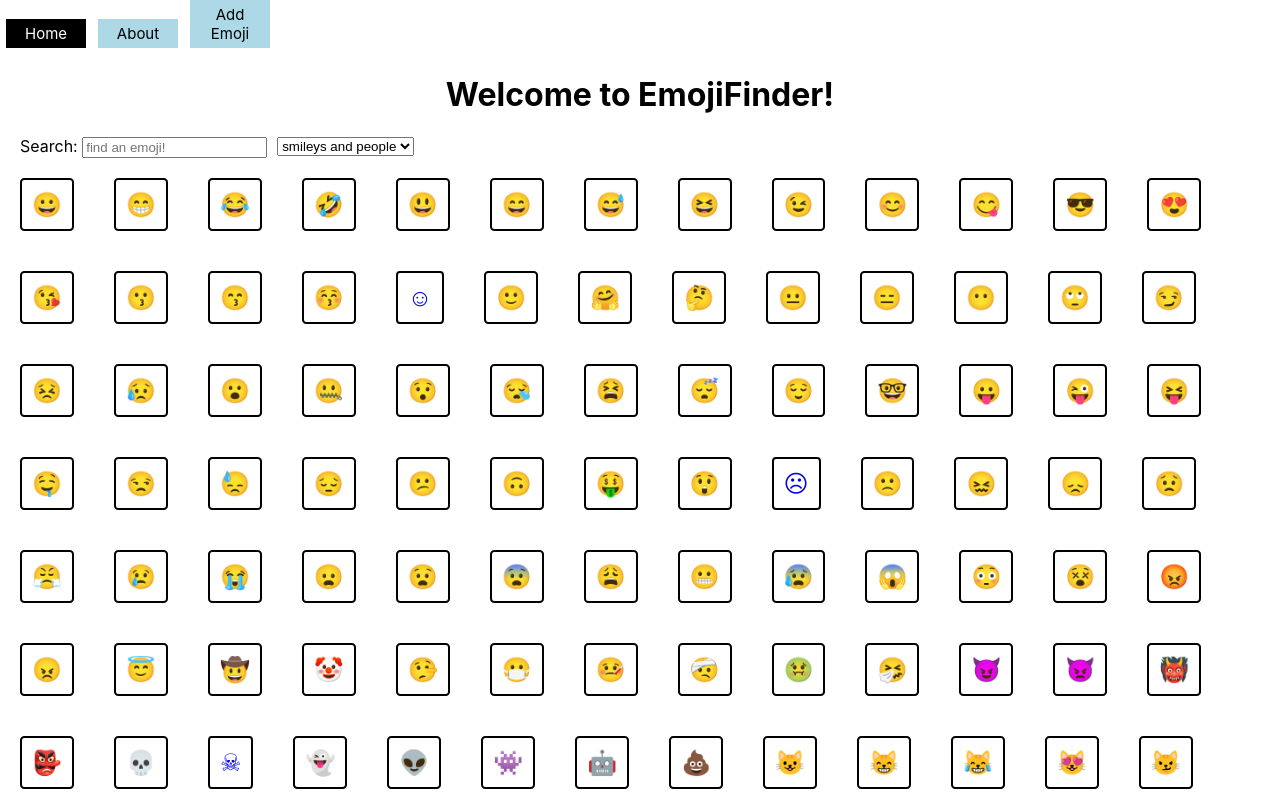
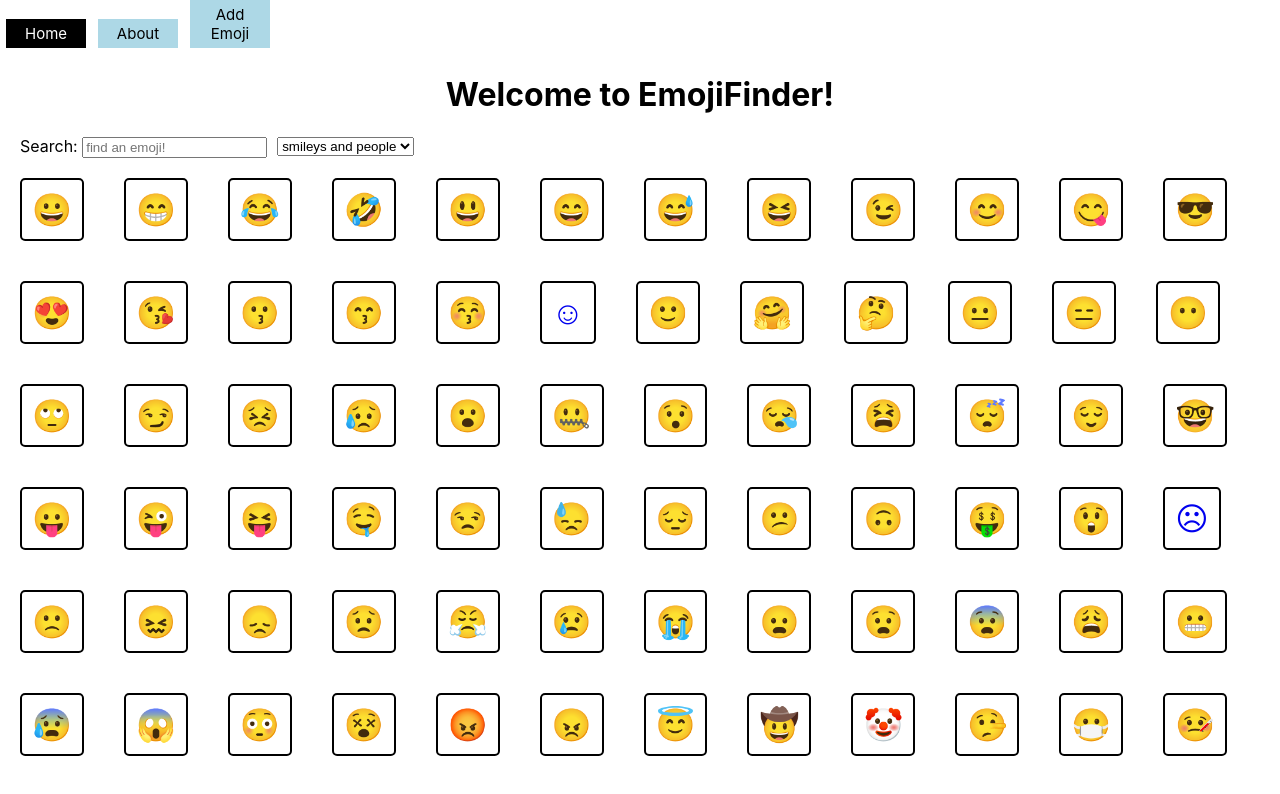
Before and after one commit to connordbrown/phase-2-project, a React (Create React App) app: page / in a window 1280 px wide. Shown: the top 794 px of the page. Built offline with nearby package versions, Linux system fonts and the light colour scheme; data requests are answered from the project's data file.

Commit message:
tidy up a bit

```diff
--- a/src/components/App.css
+++ b/src/components/App.css
@@ -13,13 +13,14 @@
   padding: 20px;
   text-align: justify;
 }
+
 /* displays EmojiCards in a flexible grid */
 .card-group {
   display: flex;
   margin: 20px;
   flex-wrap: wrap;
   gap: 40px;
-  font-size: x-large;
+  font-size: xx-large;
 }
 
 /* adds border to EmojiCard */
--- a/src/components/EmojiCard.js
+++ b/src/components/EmojiCard.js
@@ -2,7 +2,7 @@ import React from "react";
 import { Link } from "react-router-dom";
 import "./App.css";
 
-function EmojiCard({ id, htmlCode, name }) {
+function EmojiCard({ htmlCode, name }) {
 
   // safely converts htmlCode to text
   const text = document.createElement("div");
```
Also changed, not shown: src/components/Header.js (deleted).
